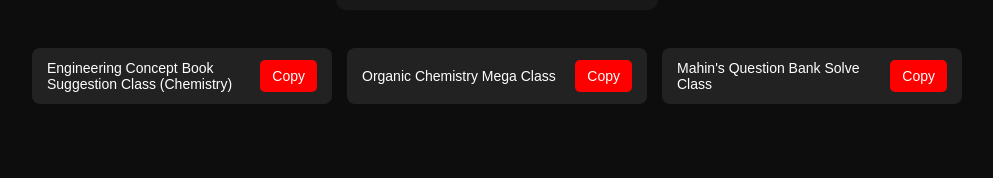
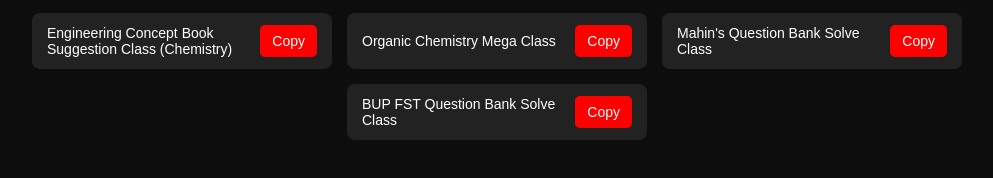
Before and after one commit to itzMahin06/yt, a plain HTML site: page index.html in a window 1280 px wide. Shown: the part 444-622 px from the top of the page, without its empty margins (143-1136 px from the left). Drawn offline with Linux system fonts and the light colour scheme.

Commit message:
Update index.html

```diff
--- a/index.html
+++ b/index.html
@@ -106,6 +106,10 @@
         <span class="link-text">Mahin's Question Bank Solve Class</span>
         <button class="copy-btn" onclick="copyLink(event, 'https://class.maahin.my.id/mahin-qb-solve')">Copy</button>
     </div>
+          <div class="link-box" onclick="redirectTo('https://class.maahin.my.id/bup-fst-qb-solve')">
+        <span class="link-text">BUP FST Question Bank Solve Class</span>
+        <button class="copy-btn" onclick="copyLink(event, 'https://class.maahin.my.id/bup-fst-qb-solve')">Copy</button>
+    </div>
 </div>
 
 <!-- Success Message -->
```
